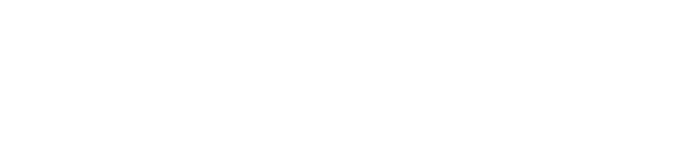
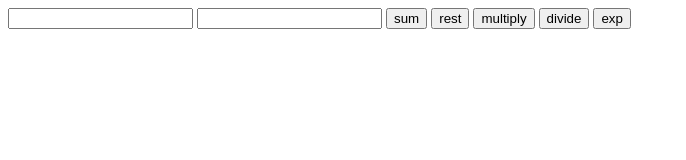
Before and after one commit to ga-wdi-exercises/js-calculator, a plain HTML site: page index.html in a window 1280 px wide. Shown: the whole page, without its empty margins (0-686 px from the left). Drawn offline with Linux system fonts and the light colour scheme.

Commit message:
Working basic calculator

```diff
--- a/calculator.js
+++ b/calculator.js
@@ -1,2 +1,60 @@
-var calculator = {
+var a,b,result;
+function setValues(){
+  a = Number(document.getElementById("a").value);
+  b = Number(document.getElementById("b").value);
 }
+function sum(){
+  setValues();
+  result = a+b;
+  alert ("The operation is equals to " + result);
+}
+function rest(){
+  setValues();
+  result = a-b;
+  alert ("The operation is equals to " + result);
+}
+function multiply(){
+  setValues();
+  result = a*b;
+  alert ("The operation is equals to " + result);
+}
+function divide(){
+  setValues();
+  result = a/b;
+  alert ("The operation is equals to " + result);
+}
+function exp(){
+  setValues();
+  result = Math.pow(a,b);
+  alert ("The operation is equals to " + result);
+}
+
+// = {
+  //addition: var sum = function(a, b);{
+
+  //};
+  //subtraction: var rest = function(a, b);{
+
+  //};
+  //multiplication: var multiply = function(a, b);{
+
+  //};
+  //division: var divide = function(a, b);{
+
+  //};
+  //exponents: var exp = function(a, b);{
+
+  //};
+//};
+//(Hint: Look up Javascript's Math object)//
+//An operation of your choice!:;//
+
+
+//document.getElementById ("calculator").innerHTML = "Lemme Go!";
+
+//OR this for JQuery - use the above though//
+
+//$(document).ready(function(){ $("calculator").text(Lemme Go!);});//
+
+//$(document).ready(function(){$(#button).click(function(){$(#change_me).text("I have been changed")});
+//});
--- a/index.html
+++ b/index.html
@@ -1,10 +1,30 @@
 <!DOCTYPE html>
 <html>
+
   <head>
+
     <meta charset="utf-8">
     <title>js-calc</title>
+  <!--  <link rel = "stylesheet" href = "style.css"/> -->
+
+
   </head>
+
   <body>
-    <script src="calculator.js" charset="utf-8"></script>
+
+    <div>
+
+      <input id = "a" type="text"/>
+      <input id = "b" type="text"/>
+      <input type="button" onclick="sum()" value="sum"/>
+      <input type="button" onclick="rest()" value="rest"/>
+      <input type="button" onclick="multiply()" value="multiply"/>
+      <input type="button" onclick="divide()" value="divide"/>
+      <input type="button" onclick="exp()" value="exp"/>
+
+    </div>
+
+    <script src= "calculator.js" type = "text/javascript" charset= "utf-8"></script>
+
   </body>
 </html>
```
